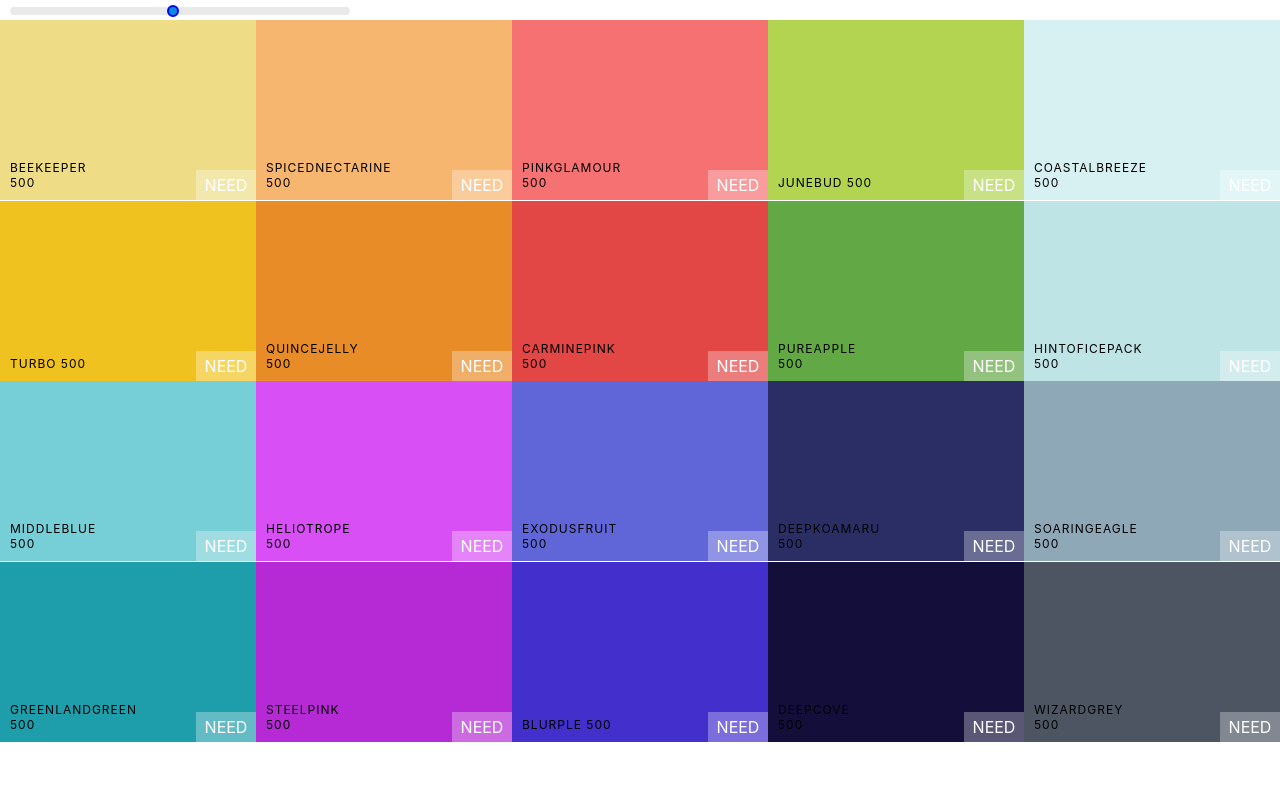
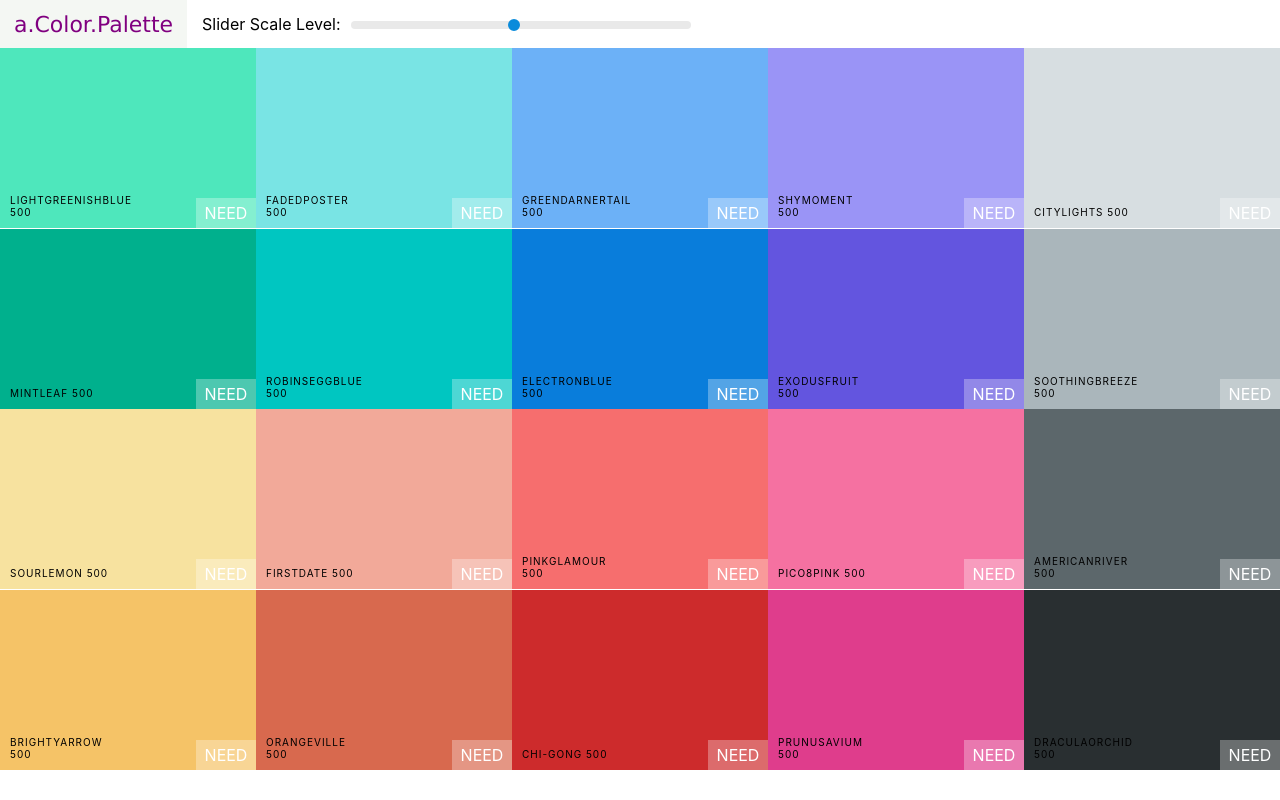
Before and after one commit to cdsalty/ColorPaletteProject, a React (Create React App) app: page / in a window 1280 px wide. Built offline with nearby package versions, Linux system fonts and the light colour scheme.

Commit message:
added/created navbar

```diff
--- a/src/App.js
+++ b/src/App.js
@@ -1,14 +1,14 @@
-import React, { Component } from 'react';
+import React, {Component} from 'react';
 import Palette from './Palette';
 import seedPalettes from './seedPalettes';
-import { generatePalette } from './colorHelpers';
+import {generatePalette} from './colorHelpers';
 
 class App extends Component {
   render() {
     // console.log(generatePalette(seedPalettes[4]));
     return (
       <div>
-        <Palette palette={generatePalette(seedPalettes[4])} />
+        <Palette palette={generatePalette(seedPalettes[3])} />
       </div>
     );
   }
--- a/src/ColorBox.css
+++ b/src/ColorBox.css
@@ -42,9 +42,9 @@
   bottom: 0px;
   padding: 10px;
   color: black;
-  letter-spacing: 1px; /* *** *** */
+  letter-spacing: 1px;
   text-transform: uppercase;
-  font-size: 12px;
+  font-size: 10px;
 }
 
 .see-more {
--- /dev/null
+++ b/src/Navbar.css
@@ -0,0 +1,53 @@
+.Navbar {
+  display: flex;
+  align-items: center; /* up and down */
+  justify-content: flex-start;
+  height: 6vh;
+}
+
+.logo {
+  margin-right: 15px;
+  padding: 0 14px;
+  font-size: 22px;
+  background-color: rgba(243, 247, 242, 0.892);
+  font-family: Verdana, Geneva, Tahoma, sans-serif;
+  height: 100%;
+  display: flex;
+  align-items: center;
+}
+
+a {
+  text-decoration: none;
+  color: purple;
+}
+
+.slider {
+  width: 340px;
+  margin: 0 10px;
+  display: inline-block;
+}
+
+.rc-slider-track {
+  background-color: transparent;
+  /* width: 20px; */
+}
+
+/* the line used to slide on */
+.rc-slider-rail {
+  height: 8px;
+}
+
+/* the circle used to slide */
+.rc-slider-handle,
+.rc-slider-handle:active,
+.rc-slider-handle:hover {
+  background-color: rgb(10, 139, 219);
+  outline: none;
+  border: 2px solid rgb(10, 139, 219);
+  box-shadow: none;
+  cursor: pointer;
+  width: 12px;
+  height: 12px;
+  margin-left: -7px;
+  margin-top: -2px;
+}
--- /dev/null
+++ b/src/Navbar.js
@@ -0,0 +1,40 @@
+import React, {Component} from 'react';
+import Slider from 'rc-slider';
+import 'rc-slider/assets/index.css';
+import './Navbar.css';
+
+/*
+Navbar
+- the slider, currently inside Palette.js, will be copied and pasted inside here.
+  - to do this, import
+*/
+
+class Navbar extends Component {
+  render() {
+    // I could have destructured by doing: const { level, changeLevel } = this.props;
+    return (
+      // nav or header
+      <header className="Navbar">
+        <div className="logo">
+          <a href="https://www.success.com/wp-content/uploads/legacy/sites/default/files/5_18.jpg">
+            a.Color.Palette
+          </a>
+        </div>
+        <div className="slider-container">
+          <span className="span-class">Slider Scale Level:</span>
+          <div className="slider">
+            <Slider
+              defaultValue={this.props.level}
+              min={100}
+              max={900}
+              step={100}
+              onAfterChange={this.props.changeLevel}
+            />
+          </div>
+        </div>
+      </header>
+    );
+  }
+}
+
+export default Navbar;
--- a/src/Palette.css
+++ b/src/Palette.css
@@ -5,34 +5,3 @@
 .Palette-colors {
   height: 90%; /* 90% of it's parent, the .Palette, which is 100vh; */
 }
-
-.slider {
-  width: 340px;
-  margin: 0 10px;
-  display: inline-block;
-}
-
-.rc-slider-track {
-  background-color: transparent;
-  /* width: 20px; */
-}
-
-/* the line used to slide on */
-.rc-slider-rail {
-  height: 8px;
-}
-
-/* the circle used to slide */
-.rc-slider-handle,
-.rc-slider-handle:active,
-.rc-slider-handle:hover {
-  background-color: rgb(10, 139, 219);
-  outline: none;
-  border: 2px solid blue;
-  box-shadow: none;
-  cursor: pointer;
-  width: 12px;
-  height: 12px;
-  margin-left: -7px;
-  margin-top: -2px;
-}
--- a/src/Palette.js
+++ b/src/Palette.js
@@ -1,8 +1,9 @@
 import React, {Component} from 'react';
 import ColorBox from './ColorBox';
-import 'rc-slider/assets/index.css';
+import Navbar from './Navbar';
+// import 'rc-slider/assets/index.css';
 import './Palette.css';
-import Slider from 'rc-slider';
+// import Slider from 'rc-slider';
 
 class Palette extends Component {
   constructor(props) {
@@ -21,16 +22,8 @@ class Palette extends Component {
     ));
     return (
       <div className="Palette">
-        <div className="slider">
-          <Slider
-            defaultValue={level}
-            min={100}
-            max={900}
-            step={100}
-            onAfterChange={this.changeLevel}
-          />
-        </div>
         {/* Navbar to go here */}
+        <Navbar level={level} changeLevel={this.changeLevel} />
         <div className="Palette-colors">
           {/* will display a bunch of color boxes */}
           {colorBoxes}
--- a/src/colorHelpers.js
+++ b/src/colorHelpers.js
@@ -54,7 +54,7 @@ function generatePalette(starterPalette) {
     // for each color in the starterPalette,
     // take the lightest scale(number) and assign to 50. repeat up to the darkest shade at 900;
     let scale = getScale(color.color, 10).reverse(); // need to reverse and get ten colors
-    // ****** NEED TO REVIEW THIS MORE..... *********** lit i 'in' scale
+    // ****** NEED TO REVIEW THIS MORE..... *********** for (let i 'in' scale
     for (let i in scale) {
       // for each iteration of the scale of 10, generate a newPaslette color
       newPalette.colors[levels[i]].push({
@@ -99,7 +99,7 @@ function getScale(hexColor, numberOfColors) {
 }
 
 // MUST CALL and EXPORT
-export { generatePalette };
+export {generatePalette};
 
 /*
 NOTE:
```
Also changed, not shown: src/ColorBox.js (+9 -9 lines).
